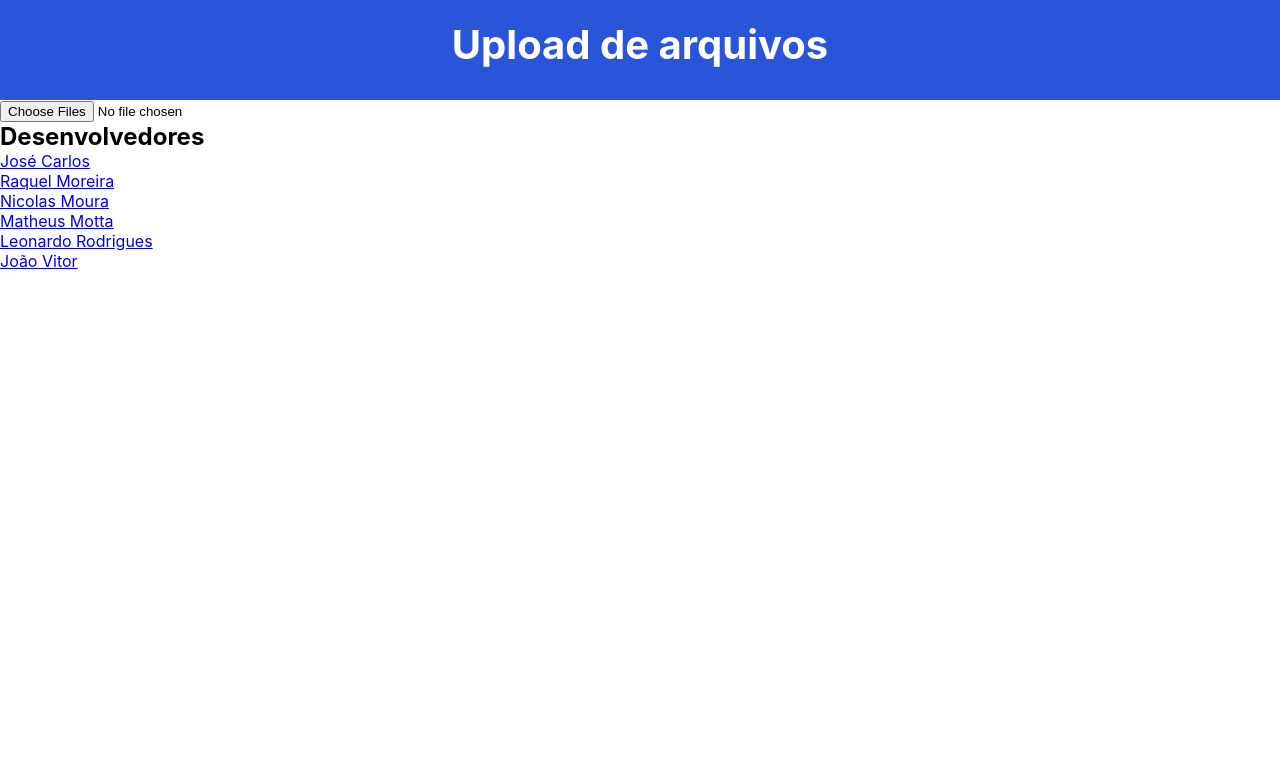
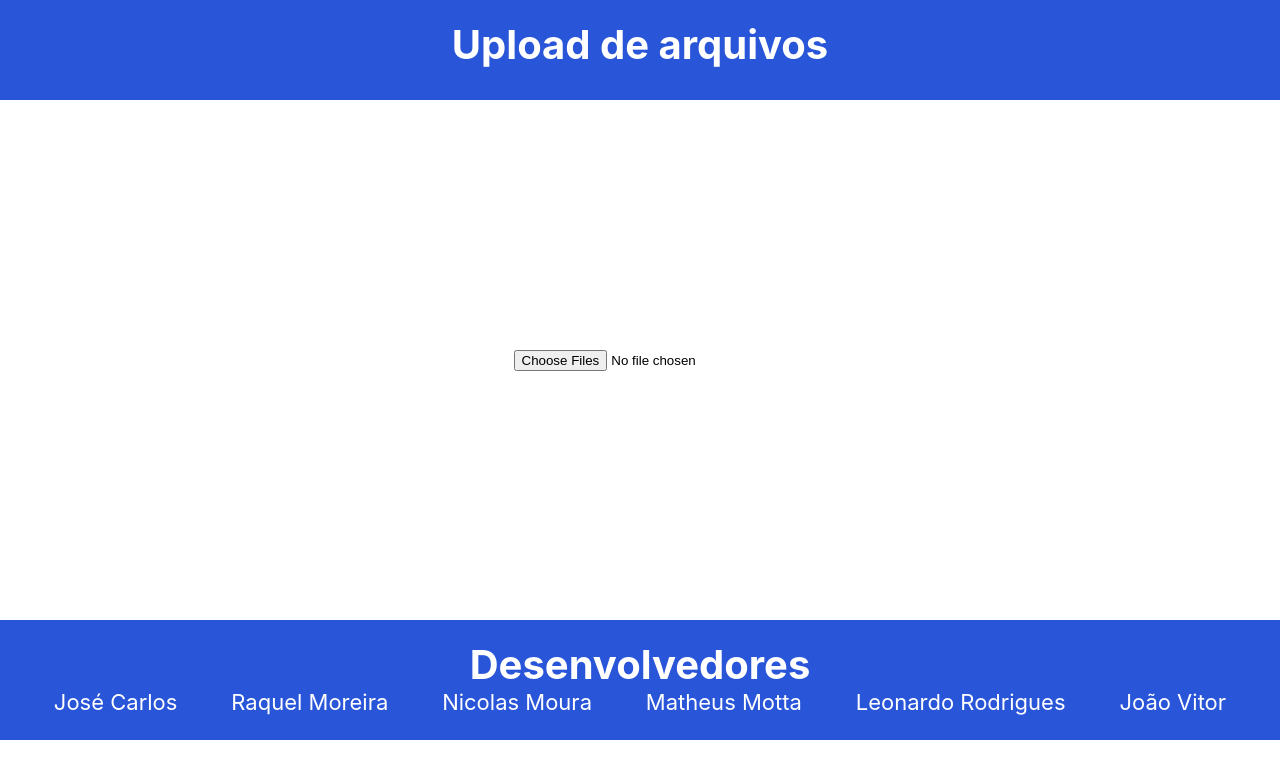
Before and after one commit to raquel-moreira-costa/react-upload-progress-bar, a React (Create React App) app in the folder client/: page / in a window 1280 px wide. Shown: the top 778 px of the page. Built offline with nearby package versions, Linux system fonts and the light colour scheme.

Commit message:
estilização do footer e do main

```diff
--- a/client/src/App.css
+++ b/client/src/App.css
@@ -8,3 +8,11 @@
   width: 100%;
   height: 100%;
 }
+
+main{
+  display:flex;
+  flex-direction: column;
+  align-items: center;
+  justify-content: center;
+  height: 65vh;
+}
--- a/client/src/components/UploadProgress/UploadProgress.module.css
+++ b/client/src/components/UploadProgress/UploadProgress.module.css
@@ -1,5 +1,5 @@
 .wrapper {
-  position: absolute;
+  margin: 20px;
   bottom: 0;
   right: 0;
   background-color: white;
--- a/client/src/components/footer.css
+++ b/client/src/components/footer.css
@@ -0,0 +1,29 @@
+footer{
+    position: relative;
+    width: 100%;
+    bottom: 0;
+    height:120px;
+    background-color:#2955d9;
+    color: white;
+}
+
+h1{
+    text-align: center;
+}
+
+ul{
+    display:flex;
+    justify-content: space-evenly;
+}
+ul li{
+
+    display: inline;
+    list-style: none;
+}
+
+li a{
+    text-align: center;
+    color: white;
+    font-size: 22px;
+    text-decoration: none;
+}
--- a/client/src/components/footer.js
+++ b/client/src/components/footer.js
@@ -1,9 +1,10 @@
 import React from 'react';
+import "./footer.css";
 
 const Footer = () => (
 
     <footer>
-        <h2>Desenvolvedores</h2>
+        <h1>Desenvolvedores</h1>
         <ul>
         <li><a href="https://github.com/JoseCarlos69">José Carlos</a></li>
         <li><a href="https://github.com/RachMor">Raquel Moreira</a></li>
```
